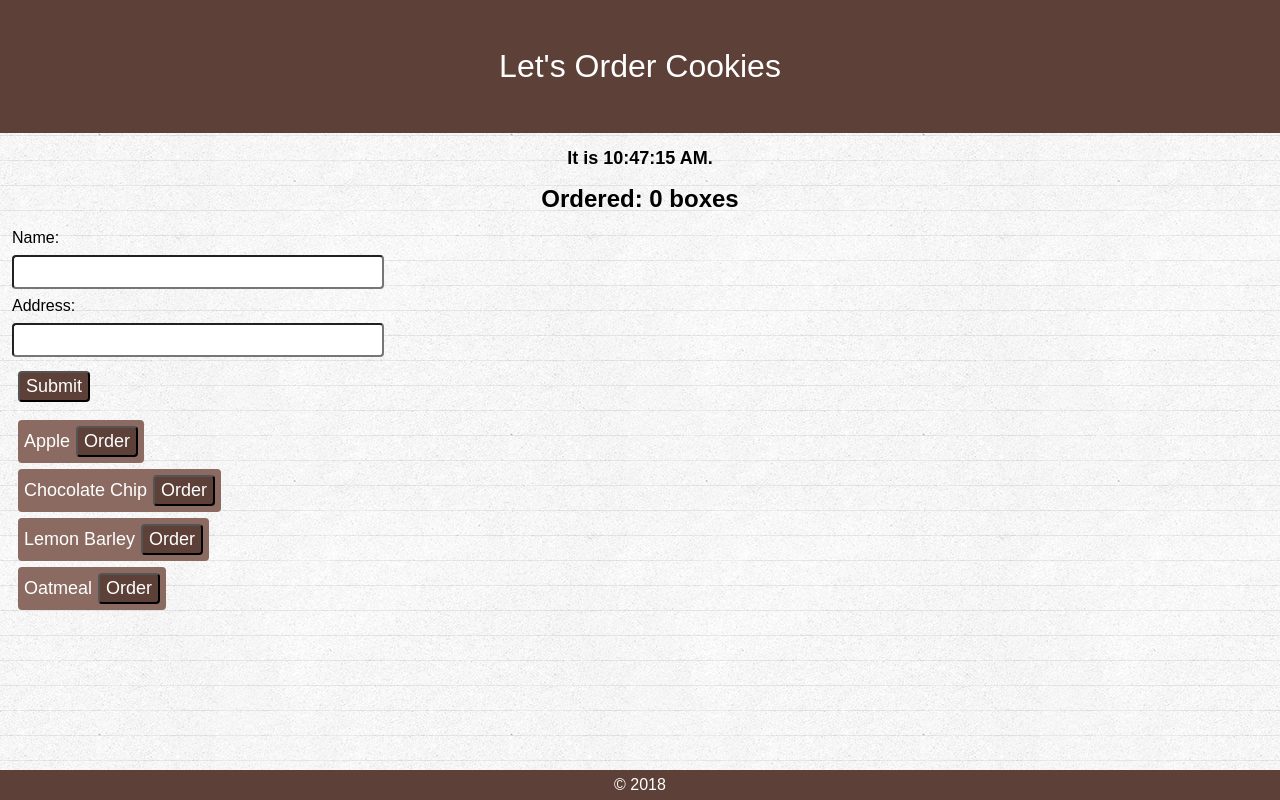
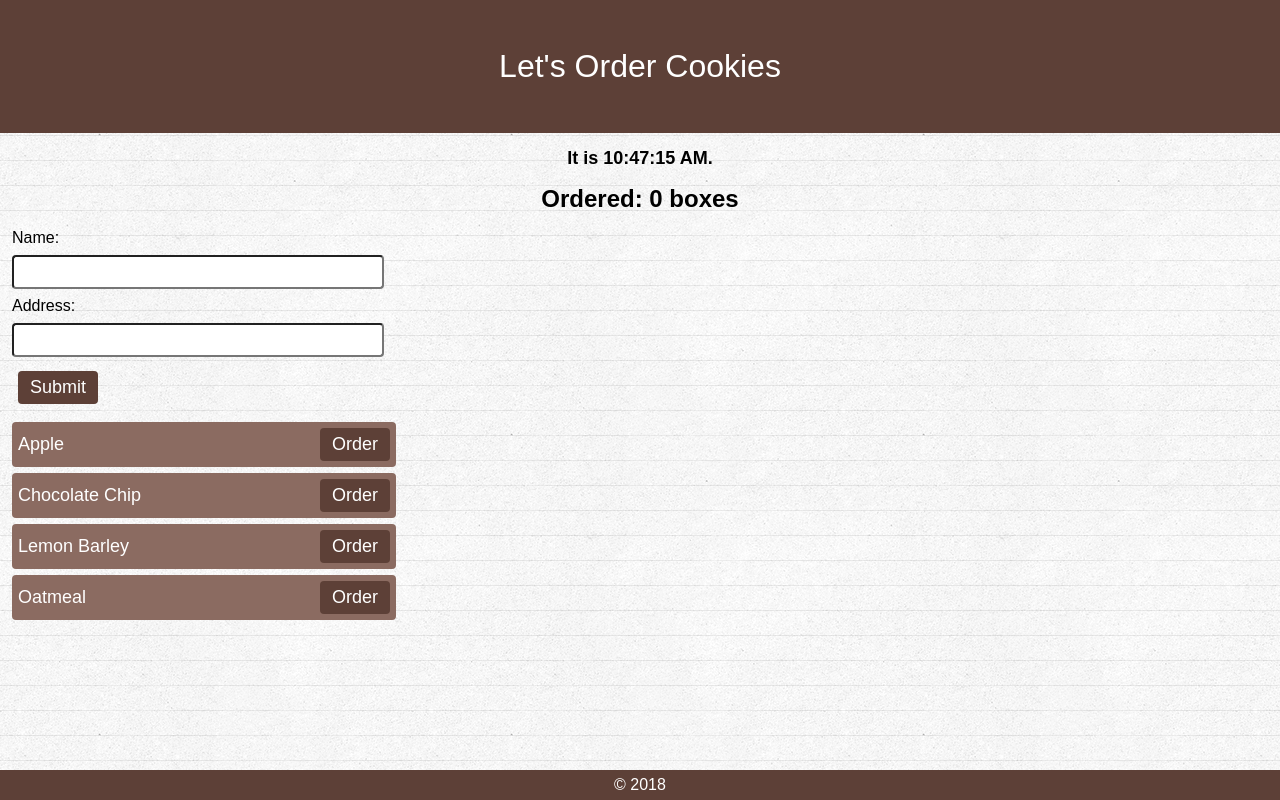
Before and after one commit to turtle96/cookies, a React (Create React App) app: page / in a window 1280 px wide. Built offline with nearby package versions, Linux system fonts and the light colour scheme.

Commit message:
redo styling for order form

```diff
--- a/src/App.css
+++ b/src/App.css
@@ -53,7 +53,6 @@ body {
 
 .BoxesWrapper {
   display: table-cell;
-  vertical-align: right;
   width: 70%;
   height: 100%;
 }
@@ -82,16 +81,18 @@ body {
 .OrderLabel {
   font-size: large;
   color: white;
-  margin-right: 6px;
+  flex: 1;
 }
 
 .OrderOption {
   background-color: #8b6b61;
-  height: fit-content;
-  width: fit-content;
-  margin: 6px;
+  height: 100%;
+  width: 100%;
+  margin: 6px 0;
   padding: 6px;
   border-radius: 4px;
+  display: flex;
+  align-items: center;
 }
 
 .OrderOptionList {
@@ -111,12 +112,17 @@ body {
   background-color: #5D4037;
   font-size: large;
   color: white;
-  padding: 3px 6px 3px;
+  padding: 6px 12px 6px;
+  border: 0;
   border-radius: 4px;
 }
 
 Button:focus {
   outline: none;
+}
+
+Button:hover {
+  cursor: pointer;
 }
 
 .Footer {
--- a/src/Order.js
+++ b/src/Order.js
@@ -157,7 +157,7 @@ class OrderForm extends Component {
                  onChange={this.handleChange}/>
         </label>
         <br/>
-        <input type="submit" value="Submit" className="Button" style={{margin: "6px"}}/>
+        <button type="submit" className="Button" style={{margin: "6px"}}>Submit</button>
       </form>
     );
   }
```
